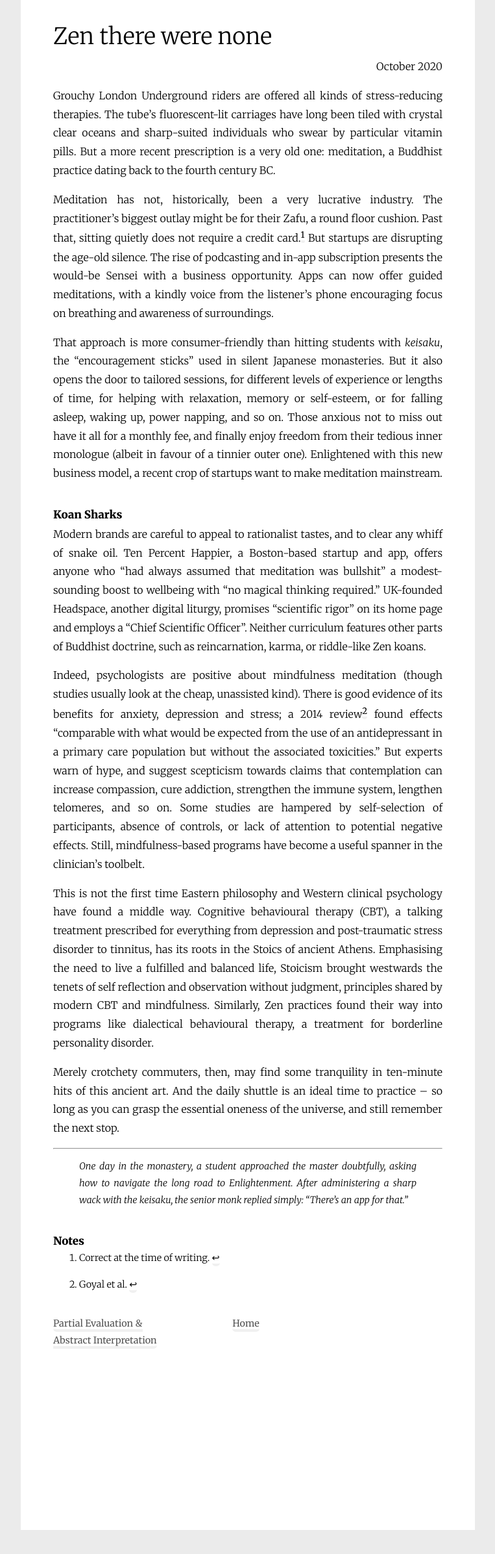
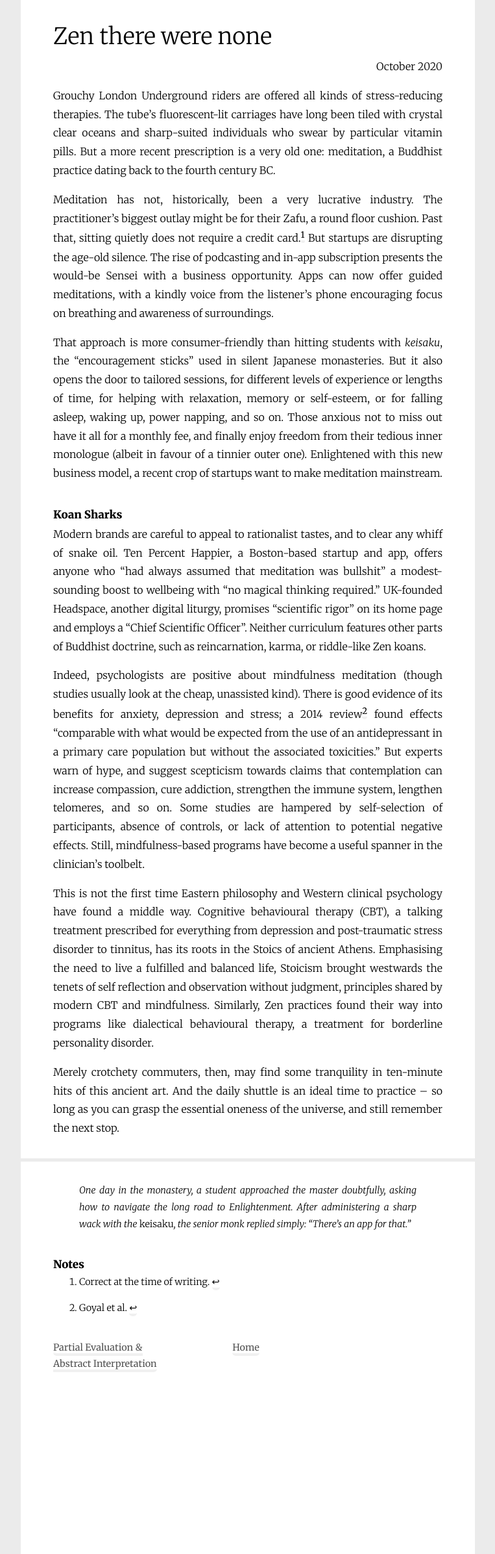
Before and after one commit to MikeInnes/mikeinnes.github.io, a Jekyll site: the page built from _posts/2020-10-09-zen.md, in a window 1280 px wide. Shown: the whole page at 65% size, without its empty margins (258-1021 px from the left). Built offline with Jekyll 4.4.1, drawn with Linux system fonts in a browser that asks for light colours; nearby versions of some CDN libraries; before the commit the page ends 2355 px from its top, so only the background shows below that.

Commit message:
hr, blockquote italics

```diff
--- a/styles/site.css
+++ b/styles/site.css
@@ -48,6 +48,13 @@ h3 {
   margin-bottom: -15px;
 }
 
+hr {
+  height: 5px;
+  background-color: var(--background);
+  border: none;
+  margin: 2em calc(var(--padding)*-1) 2em calc(var(--padding)*-1);
+}
+
 a {
   color: inherit;
   text-decoration: inherit;
@@ -68,6 +75,9 @@ a:hover {
 blockquote {
   font-size: 90%;
   font-style: italic;
+}
+blockquote em {
+  font-style: normal;
 }
 
 @media (min-width: 650px) {
```
